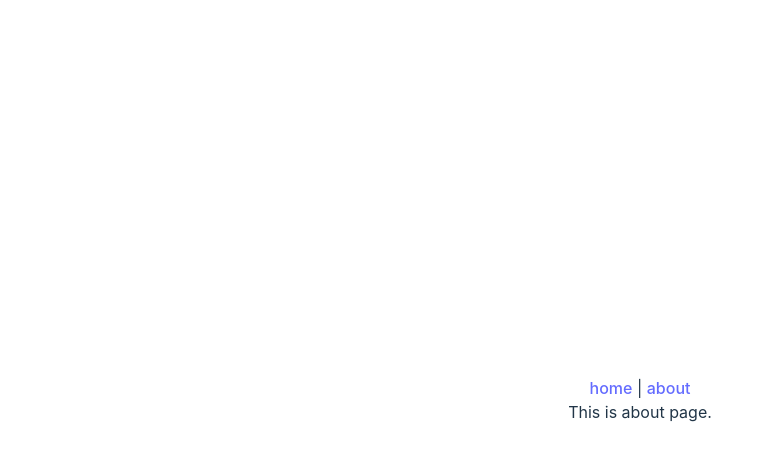
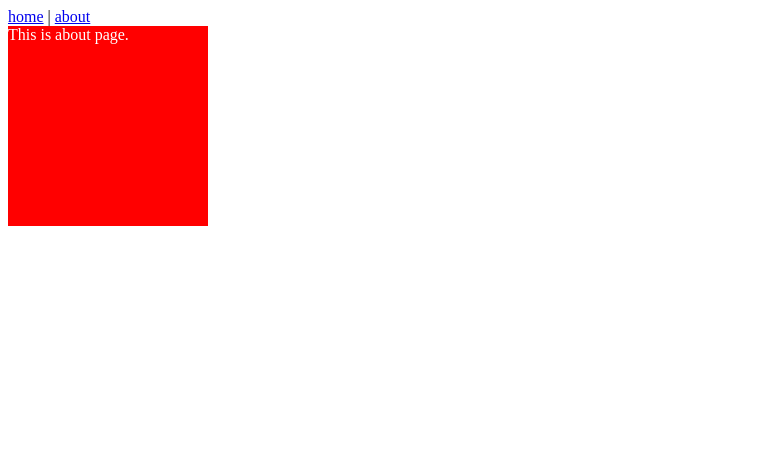
Before and after one commit to gimmyhehe/vue-router-demo, a Vue app: page /about in a window 1280 px wide. Shown: the top 460 px of the page, without its empty margins (0-766 px from the left). Built offline with nearby package versions, Linux system fonts and the light colour scheme.

Commit message:
路由切换动效

```diff
--- a/src/App.vue
+++ b/src/App.vue
@@ -5,7 +5,16 @@
   <div>
     <router-link to='/home'>home</router-link> |
     <router-link to='/about'>about</router-link>
-    <router-view></router-view>
+    <router-view v-slot="{ Component }">
+      <transition mode="out-in" name="fade">
+        <component :is="Component" />
+      </transition>
+    </router-view>
+    <!-- <router-view v-slot="{ Component, route }">
+      <transition mode="out-in" :name="route.meta.transition">
+        <component :is="Component" />
+      </transition>
+    </router-view> -->
   </div>
 </template>
 
--- a/src/components/About.vue
+++ b/src/components/About.vue
@@ -1,5 +1,5 @@
 <template>
-  <div>
+  <div class="router-box" style="background: red">
     This is about page.
   </div>
 </template>
--- a/src/components/Home.vue
+++ b/src/components/Home.vue
@@ -1,5 +1,5 @@
 <template>
-  <div>
+  <div class="router-box">
     This is home page.
   </div>
 </template>
--- a/src/router/index.js
+++ b/src/router/index.js
@@ -3,8 +3,8 @@ import Home from '../components/Home.vue'
 import About from '../components/About.vue'
 
 const routes = [
-  { path: '/home', component: Home },
-  { path: '/about', component: About }
+  { path: '/home', component: Home, meta: { transition: 'fade' } },
+  { path: '/about', component: About, meta: { transition: 'slide-fade' } }
 ]
 const router = createRouter({
   history: createWebHistory(),
--- a/src/style.css
+++ b/src/style.css
@@ -1,89 +1,30 @@
-:root {
-  font-family: Inter, system-ui, Avenir, Helvetica, Arial, sans-serif;
-  line-height: 1.5;
-  font-weight: 400;
-
-  color-scheme: light dark;
-  color: rgba(255, 255, 255, 0.87);
-  background-color: #242424;
-
-  font-synthesis: none;
-  text-rendering: optimizeLegibility;
-  -webkit-font-smoothing: antialiased;
-  -moz-osx-font-smoothing: grayscale;
-  -webkit-text-size-adjust: 100%;
+.router-box {
+  width: 200px;
+  height: 200px;
+  color: #fff;
+  background-color: blue;
 }
 
-a {
-  font-weight: 500;
-  color: #646cff;
-  text-decoration: inherit;
-}
-a:hover {
-  color: #535bf2;
+.fade-enter-active,
+.fade-leave-active {
+  transition: opacity 0.5s ease;
 }
 
-a {
-  font-weight: 500;
-  color: #646cff;
-  text-decoration: inherit;
-}
-a:hover {
-  color: #535bf2;
+.fade-enter-from,
+.fade-leave-to {
+  opacity: 0;
 }
 
-body {
-  margin: 0;
-  display: flex;
-  place-items: center;
-  min-width: 320px;
-  min-height: 100vh;
+.slide-fade-enter-active {
+  transition: all 0.3s ease-out;
 }
 
-h1 {
-  font-size: 3.2em;
-  line-height: 1.1;
+.slide-fade-leave-active {
+  transition: all 0.8s cubic-bezier(1, 0.5, 0.8, 1);
 }
 
-button {
-  border-radius: 8px;
-  border: 1px solid transparent;
-  padding: 0.6em 1.2em;
-  font-size: 1em;
-  font-weight: 500;
-  font-family: inherit;
-  background-color: #1a1a1a;
-  cursor: pointer;
-  transition: border-color 0.25s;
+.slide-fade-enter-from,
+.slide-fade-leave-to {
+  transform: translateX(20px);
+  opacity: 0;
 }
-button:hover {
-  border-color: #646cff;
-}
-button:focus,
-button:focus-visible {
-  outline: 4px auto -webkit-focus-ring-color;
-}
-
-.card {
-  padding: 2em;
-}
-
-#app {
-  max-width: 1280px;
-  margin: 0 auto;
-  padding: 2rem;
-  text-align: center;
-}
-
-@media (prefers-color-scheme: light) {
-  :root {
-    color: #213547;
-    background-color: #ffffff;
-  }
-  a:hover {
-    color: #747bff;
-  }
-  button {
-    background-color: #f9f9f9;
-  }
-}
```
